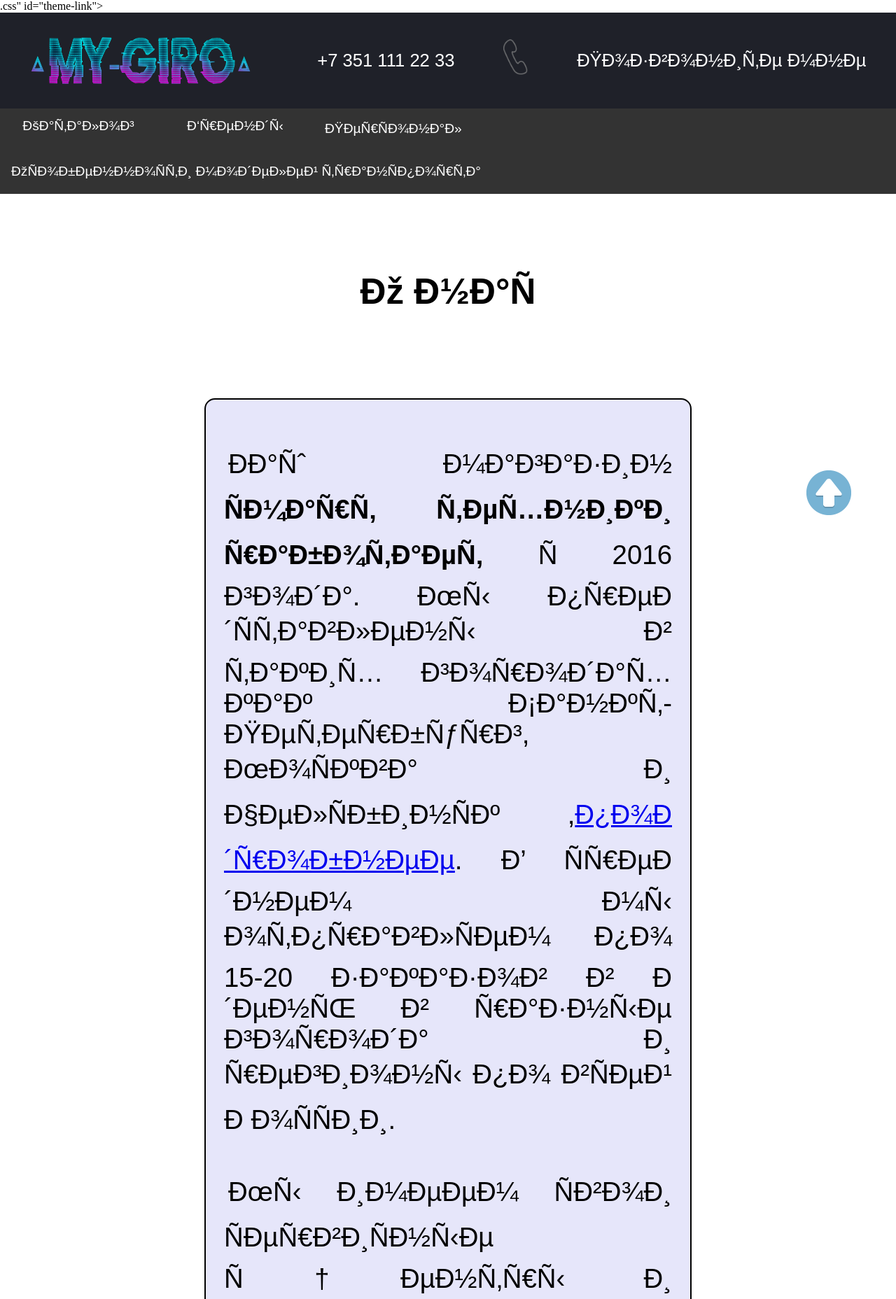
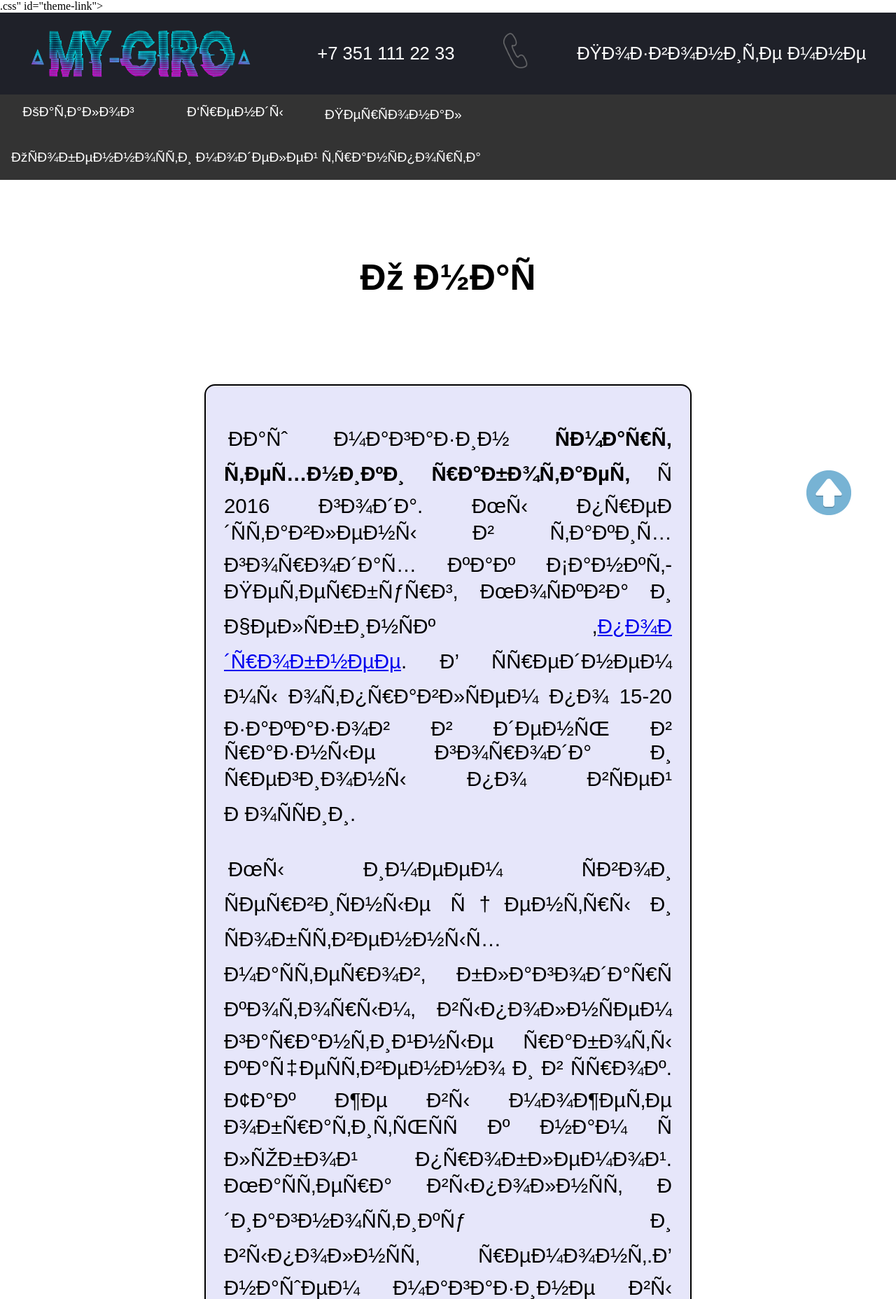
Before and after one commit to irkaneprobirka/irkaneprobirka.github.o, a PHP site: page / in a window 1280 px wide; the page is wider, and only the part inside the window is pictured. Shown: the top 1856 px of that part at 70% size. Run offline with PHP 8.4, Linux system fonts and the light colour scheme.

Commit message:
Update master.css

```diff
--- a/master.css
+++ b/master.css
@@ -72,7 +72,7 @@
 p{/*редактирование текста*/
 	color: black;
 	font-family: Century Gothic, sans-serif;
-	font-size: 3vw;
+	font-size: 2.3vw;
 	text-align:justify;
 	text-indent: 6px;}
 
```
